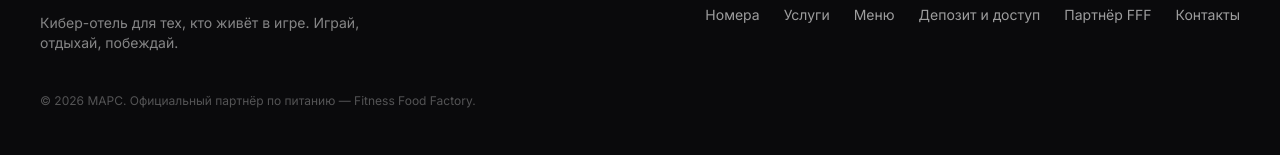
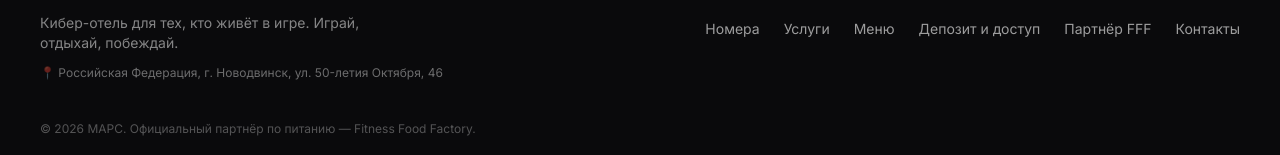
Before and after one commit to nazrOS-softhard/cyberhotel-mars, a React (Vite) app: page / in a window 1280 px wide. Shown: the part 1425-1580 px from the top of the page. Built offline with nearby package versions, Linux system fonts and the light colour scheme.

Commit message:
Update Footer.tsx

```diff
--- a/src/components/Footer.tsx
+++ b/src/components/Footer.tsx
@@ -9,6 +9,9 @@ export default function Footer() {
           <p className="text-white/50 text-sm max-w-sm">
             Кибер-отель для тех, кто живёт в игре. Играй, отдыхай, побеждай.
           </p>
+          <p className="text-white/40 text-xs mt-3">
+  📍 Российская Федерация, г. Новодвинск, ул. 50-летия Октября, 46
+</p>
         </div>
         <nav className="flex flex-wrap gap-x-6 gap-y-2 text-sm text-white/60">
           <Link to="/rooms" className="hover:text-mars-red">Номера</Link>
```
